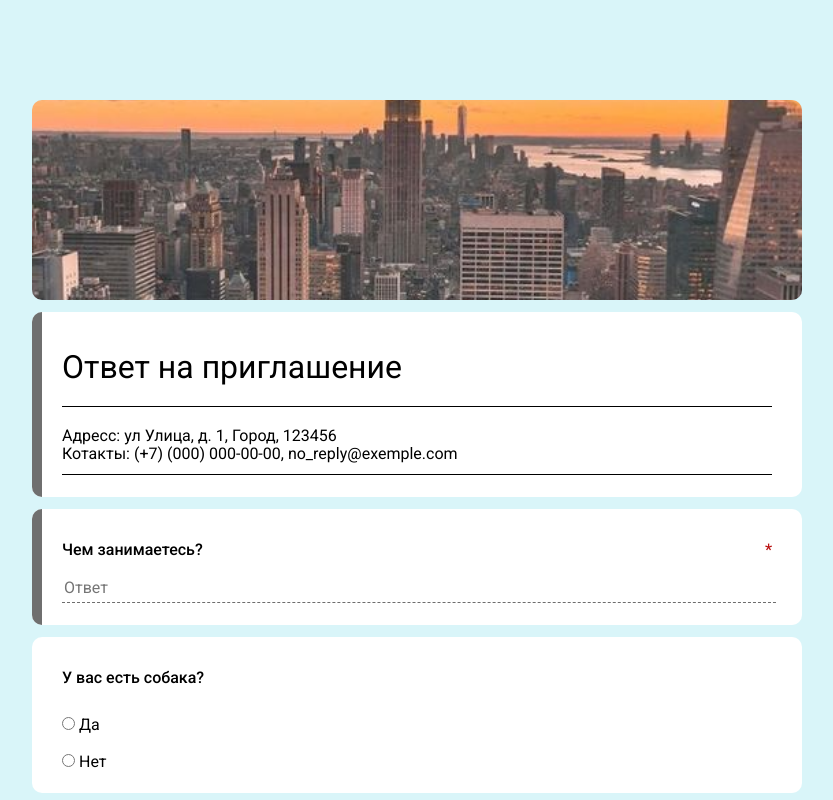
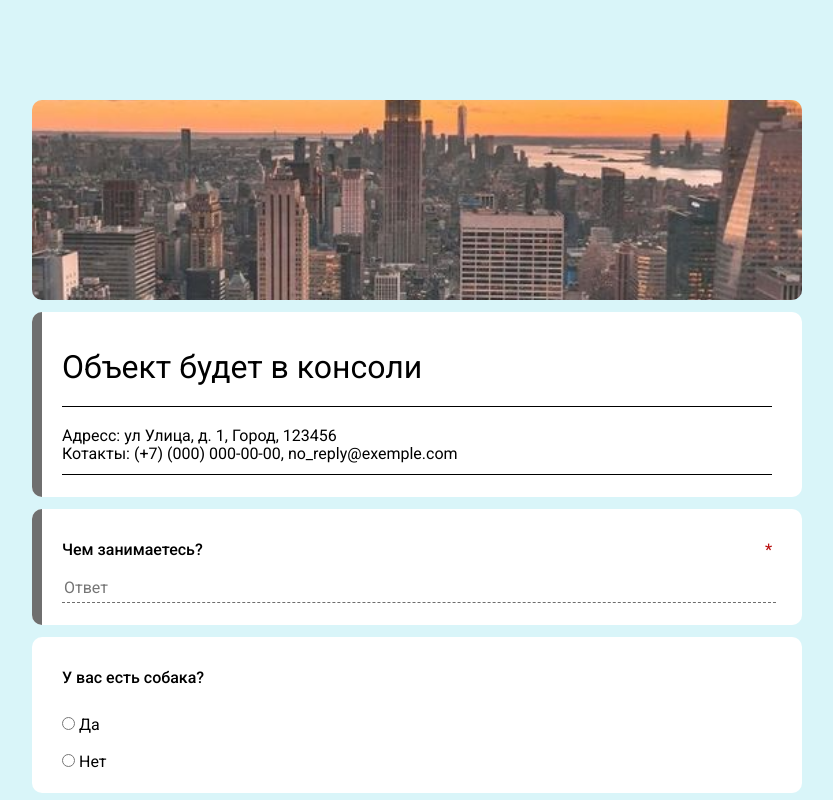
Before and after one commit to VladislavVB/stepTwo, a website: page app/index.html in a window 1280 px wide. Shown: the top 800 px of the page, without its empty margins (223-1056 px from the left). Drawn offline with Linux system fonts and the light colour scheme.

Commit message:
стили

```diff
--- a/app/index.html
+++ b/app/index.html
@@ -29,7 +29,7 @@
 
           <div class="form-item">
             <div class="line"></div>
-            <h1>Ответ на приглашение</h1>
+            <h1>Объект будет в консоли</h1>
 
             <div class="form-item-descp">
               <p>Адресс: ул Улица, д. 1, Город, 123456</p>
--- a/app/styles/sass/blocks/form.scss
+++ b/app/styles/sass/blocks/form.scss
@@ -7,6 +7,8 @@
   max-width: 770px;
   margin-left: auto;
   margin-right: auto;
+  padding-left: 15px;
+  padding-right: 15px;
 }
 
 .form {
```
Also changed, not shown: app/css/main.min.css.
